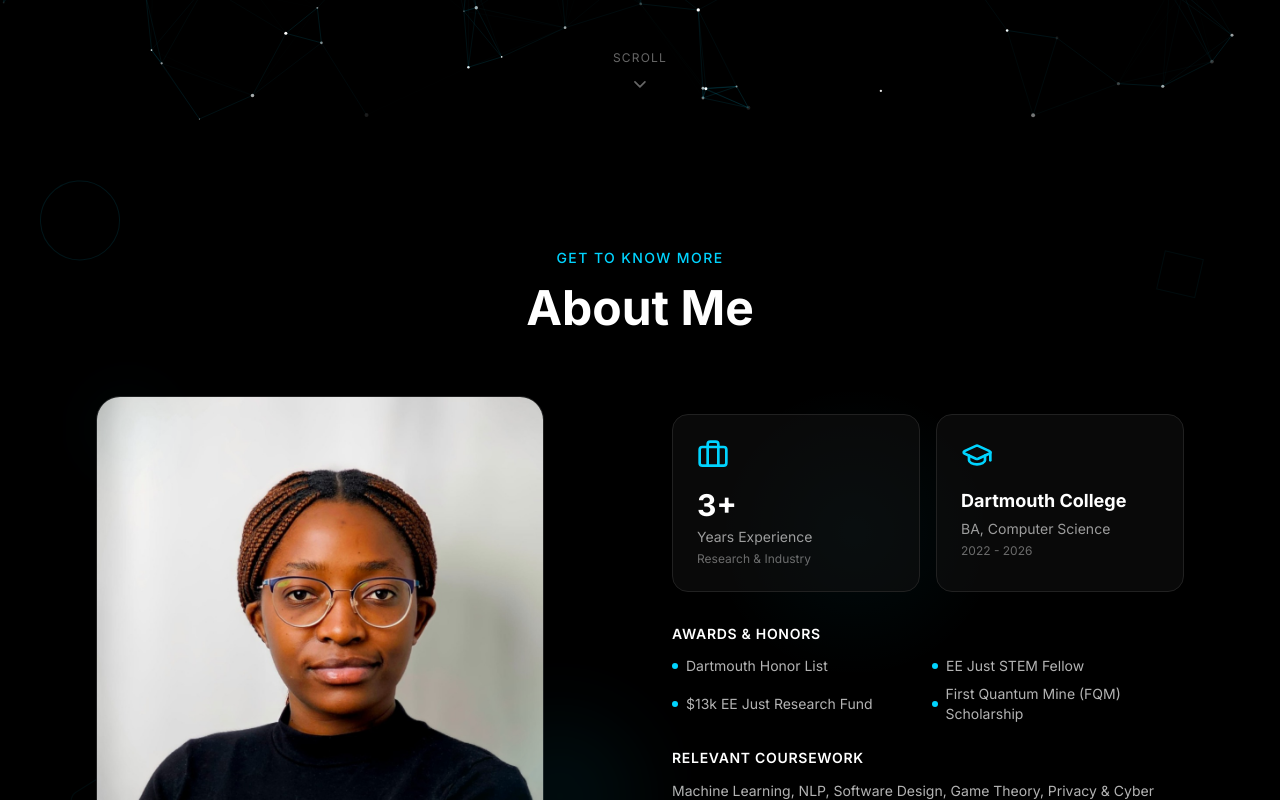
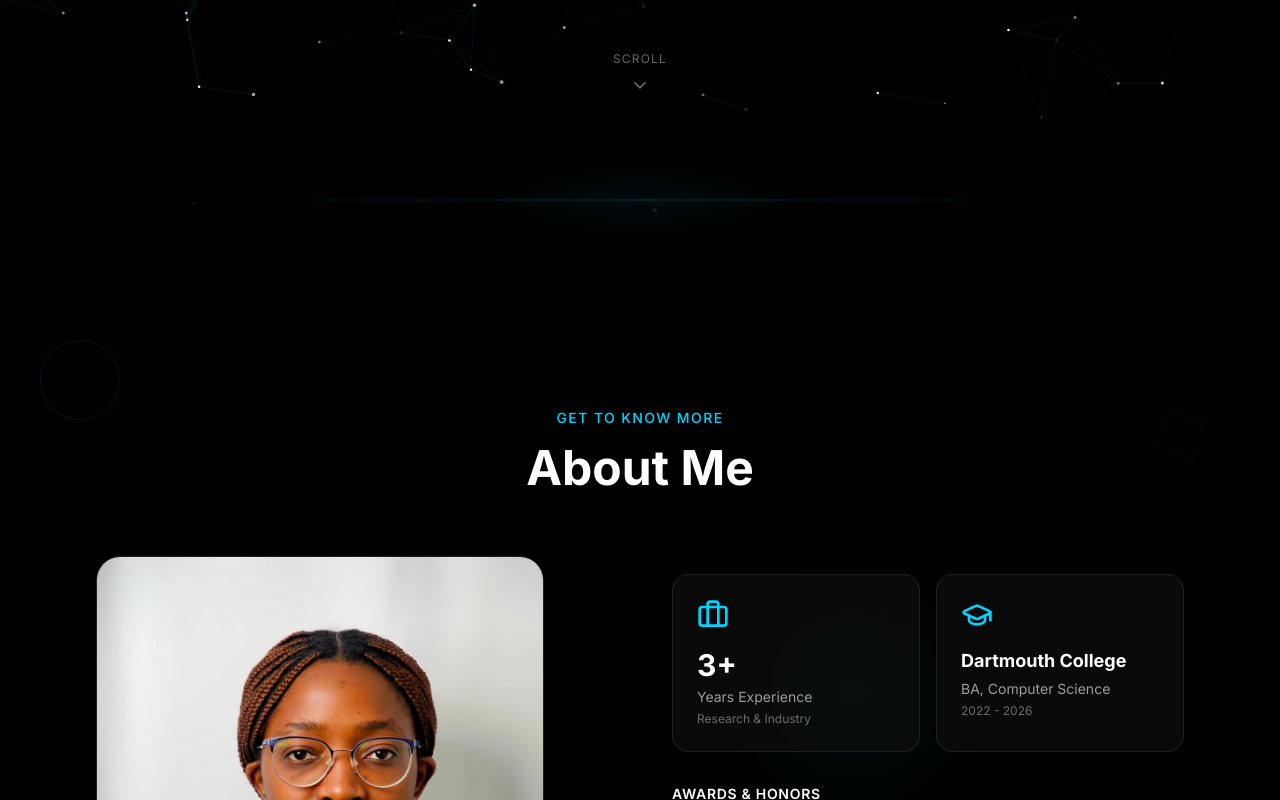
Before and after one commit to ChikwandaChisha/New-Portfolio, a React (Vite) app in the folder app/: page / in a window 1280 px wide. Shown: the part 680-1480 px from the top of the page. Built offline with nearby package versions, Linux system fonts and the light colour scheme.

Commit message:
refined transitions

```diff
--- a/app/src/App.tsx
+++ b/app/src/App.tsx
@@ -6,6 +6,7 @@ import { Projects } from './sections/Projects';
 import { Contact } from './sections/Contact';
 import { Footer } from './sections/Footer';
 import { AnimatedBackground } from './components/AnimatedBackground';
+import { SectionDivider } from './components/SectionDivider';
 
 function App() {
   return (
@@ -16,9 +17,13 @@ function App() {
       <Navigation />
       <main className="relative z-10">
         <Hero />
+        <SectionDivider variant="nebula" />
         <About />
+        <SectionDivider variant="glow" />
         <Projects />
+        <SectionDivider variant="nebula" />
         <Experience />
+        <SectionDivider variant="glow" />
         <Contact />
       </main>
       <Footer />
--- a/app/src/components/AnimatedBackground.tsx
+++ b/app/src/components/AnimatedBackground.tsx
@@ -35,7 +35,7 @@ export function AnimatedBackground() {
 
     const createStars = () => {
       // High density: divisor 1000 = ~2000 stars on 1080p
-      const starCount = Math.floor(window.innerWidth * window.innerHeight / 6000);
+      const starCount = Math.floor(window.innerWidth * window.innerHeight / 8000);
       stars = [];
       for (let i = 0; i < starCount; i++) {
         stars.push({
--- /dev/null
+++ b/app/src/components/SectionDivider.tsx
@@ -0,0 +1,82 @@
+import { motion } from 'framer-motion';
+
+interface SectionDividerProps {
+  variant?: 'default' | 'glow' | 'nebula';
+}
+
+export function SectionDivider({ variant = 'default' }: SectionDividerProps) {
+  return (
+    <div className="relative h-32 sm:h-40 overflow-hidden pointer-events-none z-10">
+      {/* Top fade from section above */}
+      <div className="absolute inset-x-0 top-0 h-1/2 bg-gradient-to-b from-transparent to-transparent" />
+
+      {/* Central glowing line */}
+      <div className="absolute inset-x-0 top-1/2 -translate-y-1/2 flex items-center justify-center">
+        <motion.div
+          className="relative w-full max-w-4xl mx-auto h-px"
+          initial={{ opacity: 0 }}
+          whileInView={{ opacity: 1 }}
+          viewport={{ once: true, margin: '-50px' }}
+          transition={{ duration: 1 }}
+        >
+          {/* Main line */}
+          <div className="absolute inset-0 bg-gradient-to-r from-transparent via-cyan/20 to-transparent" />
+
+          {/* Glow effect */}
+          <motion.div
+            className="absolute inset-0 bg-gradient-to-r from-transparent via-cyan/40 to-transparent blur-sm"
+            animate={{ opacity: [0.3, 0.7, 0.3] }}
+            transition={{ duration: 4, repeat: Infinity, ease: 'easeInOut' }}
+          />
+        </motion.div>
+      </div>
+
+      {/* Floating particles around the divider */}
+      {variant !== 'default' && (
+        <div className="absolute inset-0">
+          {[...Array(5)].map((_, i) => (
+            <motion.div
+              key={i}
+              className="absolute w-1 h-1 rounded-full bg-cyan/30"
+              style={{
+                left: `${15 + i * 18}%`,
+                top: '50%',
+              }}
+              animate={{
+                y: [-10, 10, -10],
+                opacity: [0, 0.6, 0],
+                scale: [0.5, 1, 0.5],
+              }}
+              transition={{
+                duration: 3 + i * 0.5,
+                repeat: Infinity,
+                ease: 'easeInOut',
+                delay: i * 0.6,
+              }}
+            />
+          ))}
+        </div>
+      )}
+
+      {/* Nebula variant: soft radial glow */}
+      {variant === 'nebula' && (
+        <motion.div
+          className="absolute inset-0 flex items-center justify-center"
+          initial={{ opacity: 0 }}
+          whileInView={{ opacity: 1 }}
+          viewport={{ once: true }}
+          transition={{ duration: 1.5 }}
+        >
+          <motion.div
+            className="w-64 h-16 rounded-full"
+            style={{
+              background: 'radial-gradient(ellipse, rgba(0, 212, 255, 0.06) 0%, transparent 70%)',
+            }}
+            animate={{ scale: [1, 1.3, 1], opacity: [0.5, 0.8, 0.5] }}
+            transition={{ duration: 5, repeat: Infinity, ease: 'easeInOut' }}
+          />
+        </motion.div>
+      )}
+    </div>
+  );
+}
--- a/app/src/index.css
+++ b/app/src/index.css
@@ -34,10 +34,6 @@
     @apply border-border;
   }
 
-  html {
-    scroll-behavior: smooth;
-  }
-
   body {
     @apply bg-background text-foreground antialiased;
     font-family: 'Inter', system-ui, -apple-system, sans-serif;
@@ -69,6 +65,32 @@
   .bg-gradient-radial {
     background: radial-gradient(ellipse at center, rgba(0, 212, 255, 0.08) 0%, transparent 70%);
   }
+}
+
+/* Section fade edges for smooth space-like transitions */
+.section-fade {
+  position: relative;
+}
+
+.section-fade::before,
+.section-fade::after {
+  content: '';
+  position: absolute;
+  left: 0;
+  right: 0;
+  height: 80px;
+  pointer-events: none;
+  z-index: 1;
+}
+
+.section-fade::before {
+  top: 0;
+  background: linear-gradient(to bottom, rgba(0, 0, 0, 0.6) 0%, transparent 100%);
+}
+
+.section-fade::after {
+  bottom: 0;
+  background: linear-gradient(to top, rgba(0, 0, 0, 0.6) 0%, transparent 100%);
 }
 
 /* Custom scrollbar */
--- a/app/src/sections/About.tsx
+++ b/app/src/sections/About.tsx
@@ -33,7 +33,7 @@ function CountUp({ end, duration = 2 }: { end: number; duration?: number }) {
 
 export function About() {
   return (
-    <section id="about" className="py-24 sm:py-32 relative overflow-hidden">
+    <section id="about" className="py-24 sm:py-32 relative overflow-hidden section-fade">
       {/* Animated background elements */}
       <div className="absolute inset-0 pointer-events-none">
         {/* Floating shapes */}
--- a/app/src/sections/Contact.tsx
+++ b/app/src/sections/Contact.tsx
@@ -5,7 +5,7 @@ import { Button } from '@/components/ui/button';
 
 export function Contact() {
   return (
-    <section id="contact" className="py-24 sm:py-32 relative overflow-hidden">
+    <section id="contact" className="py-24 sm:py-32 relative overflow-hidden section-fade">
 
 
       <div className="max-w-4xl mx-auto px-4 sm:px-6 lg:px-8 relative z-10">
--- a/app/src/sections/Experience.tsx
+++ b/app/src/sections/Experience.tsx
@@ -96,13 +96,18 @@ function SkillCard({ skill }: { skill: typeof frontendSkills[0] }) {
   );
 }
 
-function ExperienceCard({ experience }: { experience: typeof experiences[0] }) {
+function ExperienceCard({ experience, index }: { experience: typeof experiences[0]; index: number }) {
   return (
     <motion.div
       className="relative pl-8 pb-12 border-l border-white/10 last:pb-0"
       initial={{ opacity: 0, x: -20 }}
       whileInView={{ opacity: 1, x: 0 }}
-      viewport={{ once: true }}
+      viewport={{ once: true, margin: '-60px' }}
+      transition={{
+        duration: 0.7,
+        delay: index * 0.15,
+        ease: [0.25, 0.1, 0.25, 1],
+      }}
     >
       <div className="absolute left-[-5px] top-0 w-2.5 h-2.5 rounded-full bg-cyan shadow-[0_0_10px_rgba(0,212,255,0.5)]" />
 
@@ -132,7 +137,7 @@ function ExperienceCard({ experience }: { experience: typeof experiences[0] }) {
 
 export function Experience() {
   return (
-    <section id="experience" className="py-24 sm:py-32 relative overflow-hidden">
+    <section id="experience" className="py-24 sm:py-32 relative overflow-hidden section-fade">
 
 
       <div className="max-w-6xl mx-auto px-4 sm:px-6 lg:px-8 relative z-10">
@@ -151,7 +156,7 @@ export function Experience() {
 
           <div className="space-y-0">
             {experiences.map((exp, i) => (
-              <ExperienceCard key={i} experience={exp} />
+              <ExperienceCard key={i} experience={exp} index={i} />
             ))}
           </div>
         </div>
--- a/app/src/sections/Footer.tsx
+++ b/app/src/sections/Footer.tsx
@@ -1,4 +1,5 @@
 import { Heart } from 'lucide-react';
+import { smoothScrollTo } from '@/utils/smoothScroll';
 
 const navLinks = [
   { name: 'About', href: '#about' },
@@ -10,10 +11,7 @@ const navLinks = [
 export function Footer() {
   const handleNavClick = (e: React.MouseEvent<HTMLAnchorElement>, href: string) => {
     e.preventDefault();
-    const element = document.querySelector(href);
-    if (element) {
-      element.scrollIntoView({ behavior: 'smooth' });
-    }
+    smoothScrollTo(href, 900, 60);
   };
 
   return (
--- a/app/src/sections/Hero.tsx
+++ b/app/src/sections/Hero.tsx
@@ -1,6 +1,7 @@
 import { motion, type Variants } from 'framer-motion';
 import { Briefcase, Mail, ChevronDown, Linkedin, Github } from 'lucide-react';
 import { Button } from '@/components/ui/button';
+import { smoothScrollTo } from '@/utils/smoothScroll';
 
 export function Hero() {
   const containerVariants: Variants = {
@@ -54,7 +55,7 @@ export function Hero() {
           variants={itemVariants}
           className="text-white/50 text-base sm:text-lg max-w-xl mx-auto mb-10"
         >
-          Passionate about harnessing technology to tackle real-world challenges
+          I love to think, code and cook.
         </motion.p>
 
         {/* CTA Buttons */}
@@ -69,7 +70,7 @@ export function Hero() {
             <Button
               size="lg"
               className="bg-cyan hover:bg-cyan-dark text-black font-semibold rounded-full px-8 py-6 text-base transition-all duration-300 hover:shadow-glow"
-              onClick={() => document.querySelector('#projects')?.scrollIntoView({ behavior: 'smooth' })}
+              onClick={() => smoothScrollTo('#projects', 900, 60)}
             >
               <Briefcase size={18} className="mr-2" />
               View My Work
@@ -83,7 +84,7 @@ export function Hero() {
               size="lg"
               variant="outline"
               className="border-border hover:border-cyan hover:bg-cyan/20 text-white hover:text-cyan rounded-full px-8 py-6 text-base transition-all duration-300 hover:shadow-glow"
-              onClick={() => document.querySelector('#contact')?.scrollIntoView({ behavior: 'smooth' })}
+              onClick={() => smoothScrollTo('#contact', 900, 60)}
             >
               <Mail size={18} className="mr-2" />
               Contact Me
@@ -120,7 +121,7 @@ export function Hero() {
         className="absolute bottom-8 left-1/2 -translate-x-1/2"
       >
         <motion.button
-          onClick={() => document.querySelector('#about')?.scrollIntoView({ behavior: 'smooth' })}
+          onClick={() => smoothScrollTo('#about', 900, 60)}
           className="flex flex-col items-center gap-2 text-white/40 hover:text-cyan transition-colors"
           animate={{ y: [0, 8, 0] }}
           transition={{
--- a/app/src/sections/Navigation.tsx
+++ b/app/src/sections/Navigation.tsx
@@ -1,6 +1,7 @@
-import { useState, useEffect } from 'react';
+import { useState, useEffect, useCallback } from 'react';
 import { motion, AnimatePresence } from 'framer-motion';
 import { Menu, X, User, Briefcase, FolderGit2, Mail } from 'lucide-react';
+import { smoothScrollTo } from '@/utils/smoothScroll';
 
 const navLinks = [
   { name: 'About', href: '#about', icon: User },
@@ -43,14 +44,11 @@ export function Navigation() {
     return () => observer.disconnect();
   }, []);
 
-  const handleNavClick = (e: React.MouseEvent<HTMLAnchorElement>, href: string) => {
+  const handleNavClick = useCallback((e: React.MouseEvent<HTMLAnchorElement>, href: string) => {
     e.preventDefault();
-    const element = document.querySelector(href);
-    if (element) {
-      element.scrollIntoView({ behavior: 'smooth' });
-    }
+    smoothScrollTo(href, 900, 60);
     setIsMobileMenuOpen(false);
-  };
+  }, []);
 
   return (
     <>
--- a/app/src/sections/Projects.tsx
+++ b/app/src/sections/Projects.tsx
@@ -180,7 +180,7 @@ function ProjectCard({ project, index }: { project: typeof projects[0]; index: n
 
 export function Projects() {
   return (
-    <section id="projects" className="py-24 sm:py-32 relative overflow-hidden">
+    <section id="projects" className="py-24 sm:py-32 relative overflow-hidden section-fade">
 
 
       <div className="max-w-6xl mx-auto px-4 sm:px-6 lg:px-8 relative z-10">
--- /dev/null
+++ b/app/src/utils/smoothScroll.ts
@@ -0,0 +1,36 @@
+/**
+ * Custom smooth scroll — gentle acceleration and deceleration.
+ * Feels smooth and cinematic, like drifting through space.
+ */
+
+function easeInOutCubic(t: number): number {
+    return t < 0.5
+        ? 4 * t * t * t
+        : 1 - Math.pow(-2 * t + 2, 3) / 2;
+}
+
+export function smoothScrollTo(selector: string, duration = 1000, offset = 0) {
+    const element = document.querySelector(selector);
+    if (!element) return;
+
+    const start = window.scrollY;
+    const elementRect = element.getBoundingClientRect();
+    const target = start + elementRect.top - offset;
+    const distance = target - start;
+    let startTime: number | null = null;
+
+    function step(timestamp: number) {
+        if (!startTime) startTime = timestamp;
+        const elapsed = timestamp - startTime;
+        const progress = Math.min(elapsed / duration, 1);
+        const easedProgress = easeInOutCubic(progress);
+
+        window.scrollTo(0, start + distance * easedProgress);
+
+        if (progress < 1) {
+            requestAnimationFrame(step);
+        }
+    }
+
+    requestAnimationFrame(step);
+}
```
